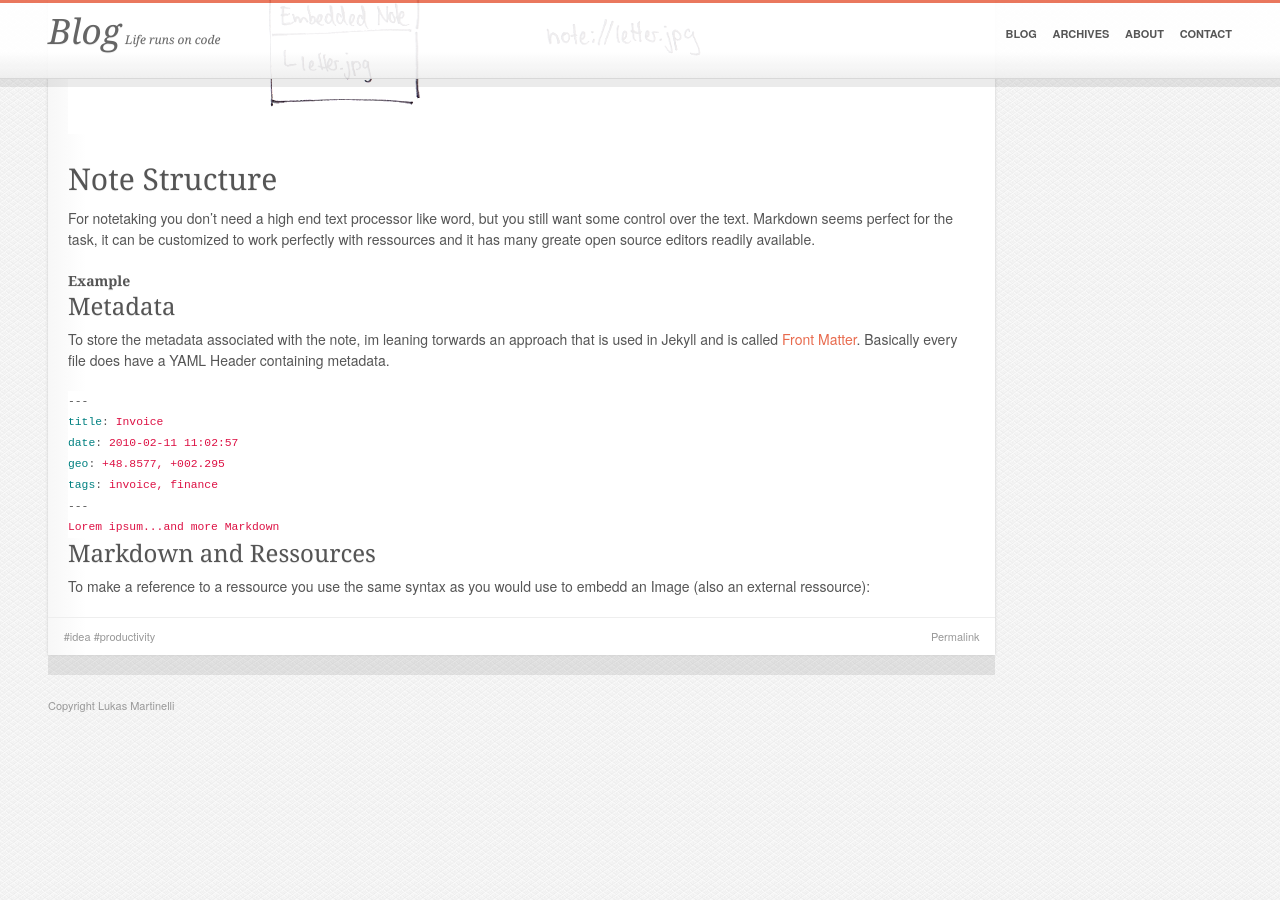
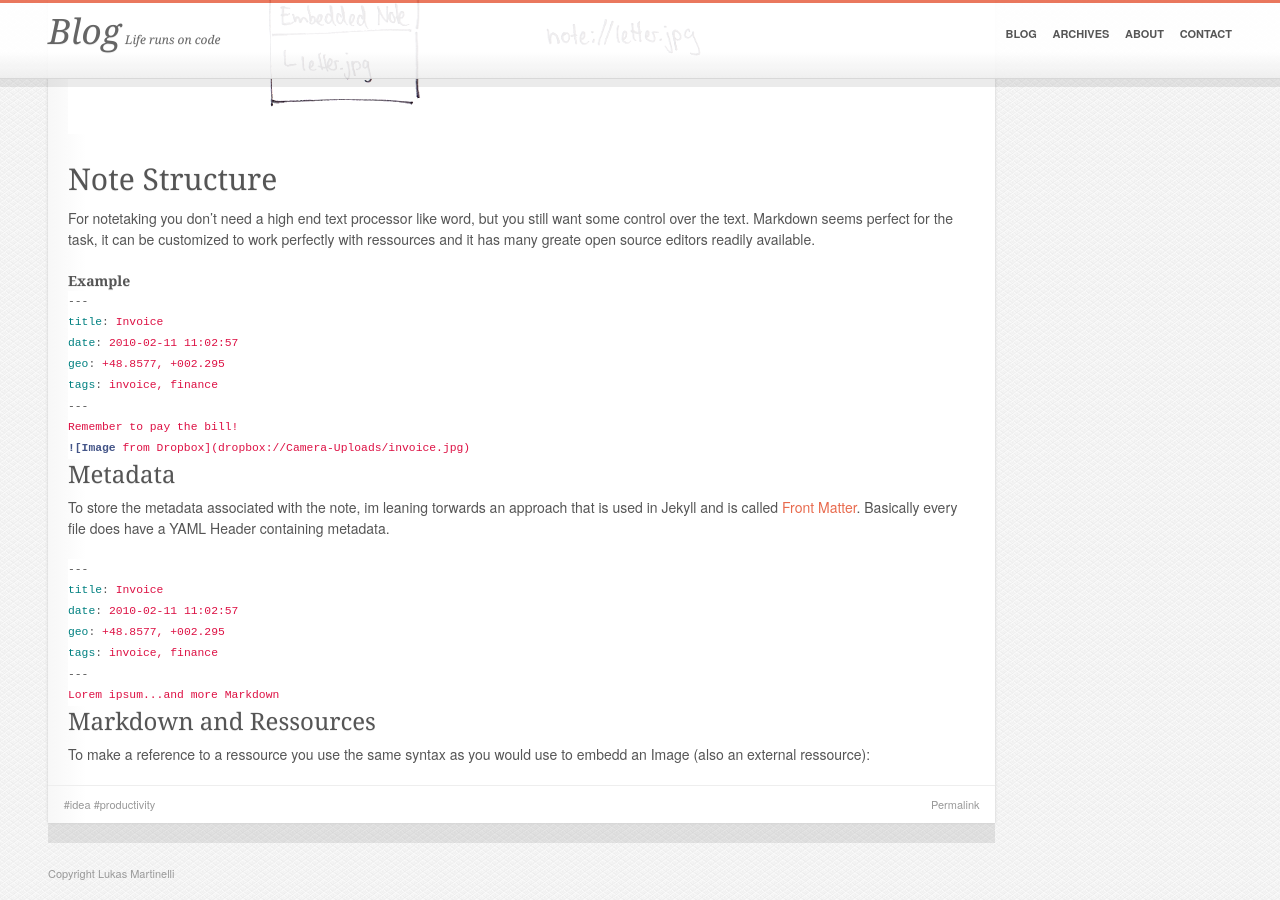
Before and after one commit to lukasmartinelli/lukasmartinelli.github.io, a Jekyll site: the page built from _posts/2014-02-07-a-better-evernote-concept.md, in a window 1280 px wide and 900 px high, scrolled down 4865 px. Built offline with Jekyll 4.4.1, drawn with Linux system fonts in a browser that asks for light colours; Markdown is read by kramdown in place of the engine named in the settings; before the commit the page ends 5597 px from its top, so only the background shows below that.

Commit message:
Tried to add the example again

```diff
--- a/_posts/2014-02-07-a-better-evernote-concept.md
+++ b/_posts/2014-02-07-a-better-evernote-concept.md
@@ -84,8 +84,20 @@ If you choose to use notes with embedded resource, the note schema shows that th
 For notetaking you don't need a high end text processor like word, but you still want some control over the text. Markdown seems perfect for the task, it can be customized to work perfectly with ressources and it has many greate open source editors readily available.
 
 #### Example
+{% highlight yaml %}
+---
+title: Invoice
+date: 2010-02-11 11:02:57
+geo: +48.8577, +002.295
+tags: invoice, finance
+---
+Remember to pay the bill!
+![Image from Dropbox](dropbox://Camera-Uploads/invoice.jpg)
+{% endhighlight %}
+
 ### Metadata
 To store the metadata associated with the note, im leaning torwards an approach that is used in Jekyll and is called [Front Matter](http://jekyllrb.com/docs/frontmatter/). Basically every file does have a YAML Header containing metadata.
+
 {% highlight yaml %}
 ---
 title: Invoice
```
